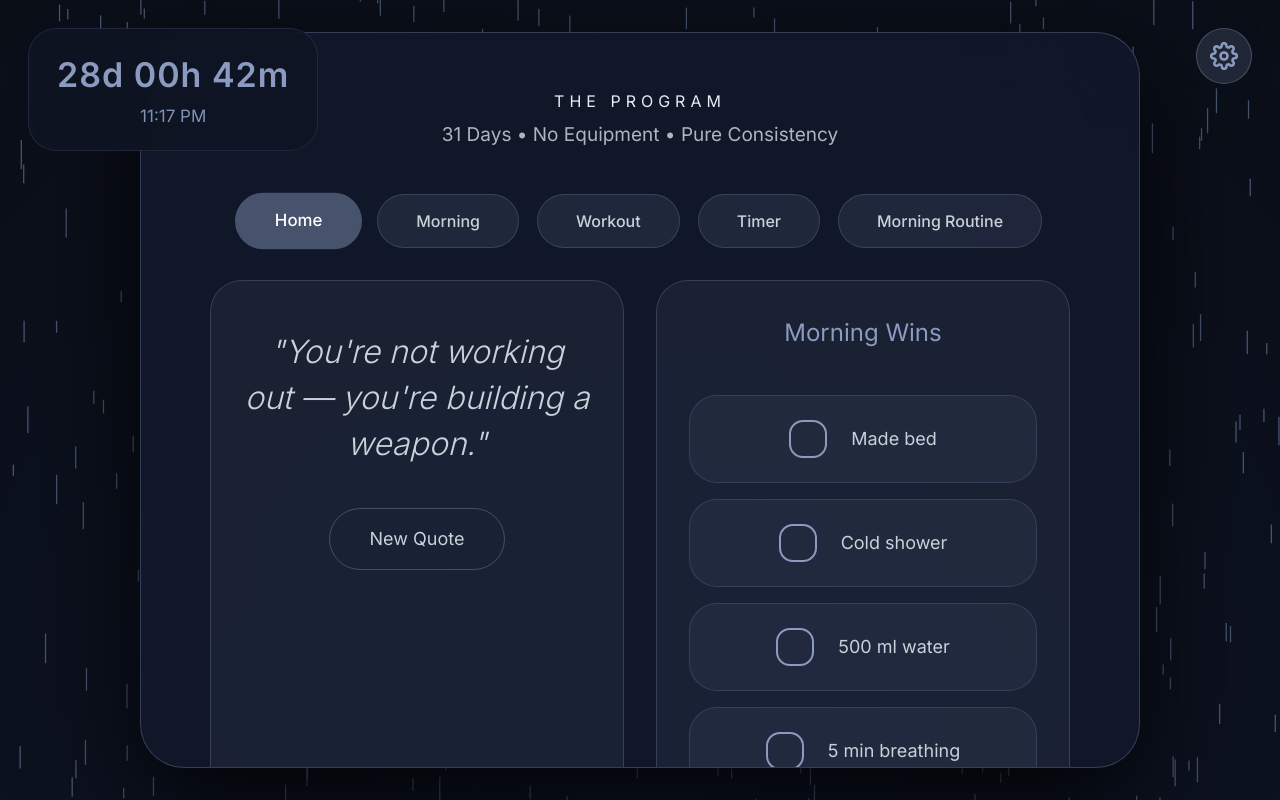
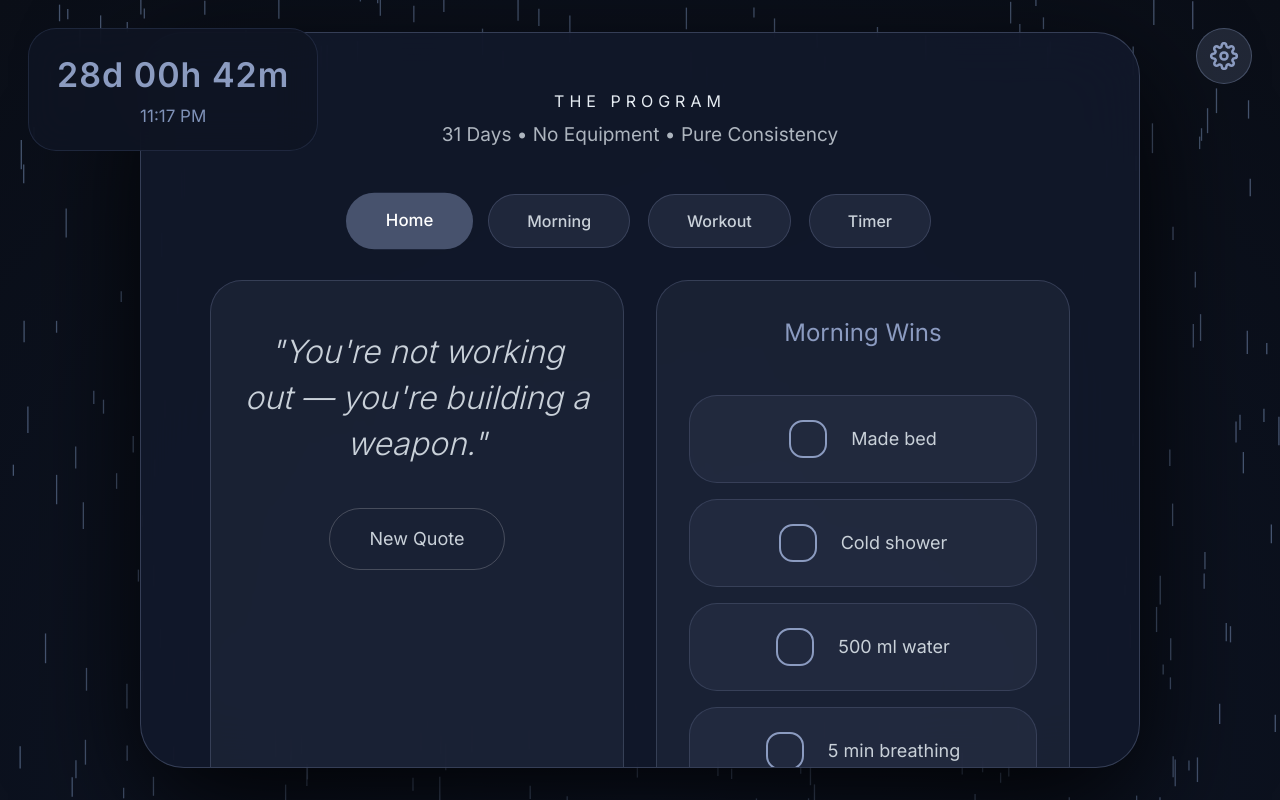
Before and after one commit to xavtry/the-program, a plain HTML site: page index.html in a window 1280 px wide. Drawn offline with nearby package versions, Linux system fonts and the light colour scheme.

Commit message:
Update index.html

```diff
--- a/index.html
+++ b/index.html
@@ -111,7 +111,6 @@
       <div class="tab" data-tab="morning">Morning</div>
       <div class="tab" data-tab="workout">Workout</div>
       <div class="tab" data-tab="timer">Timer</div>
-      <div class="tab" data-tab="morningRoutine">Morning Routine</div>
     </div>
   </header>
   <div class="content-area">
```
